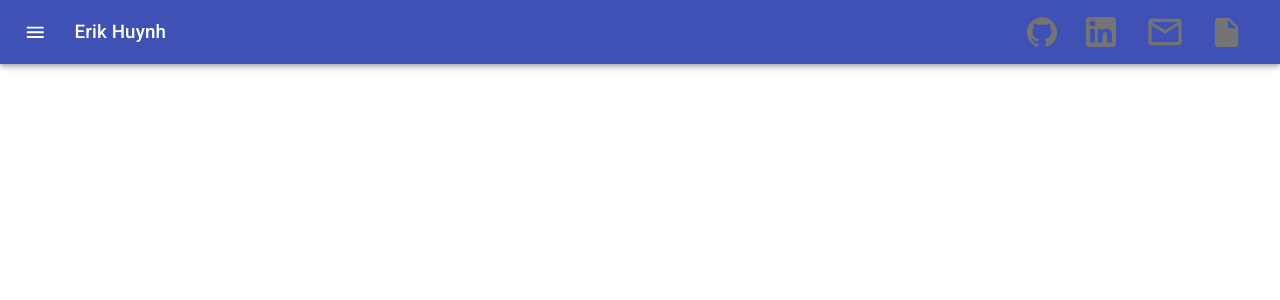
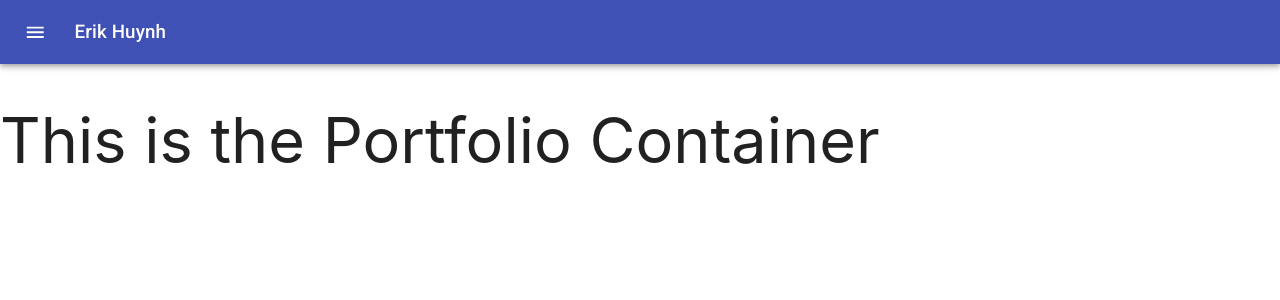
Before and after one commit to E-Huynh/Portfolio, a React (Create React App) app: page / in a window 1280 px wide. Shown: the top 300 px of the page. Built offline with nearby package versions, Linux system fonts and the light colour scheme.

Commit message:
Reset to build a skeleton layout

```diff
--- a/public/index.html
+++ b/public/index.html
@@ -23,7 +23,6 @@
     <!-- App.js component -->
   </div>
   <script src="https://cdnjs.cloudflare.com/ajax/libs/materialize/1.0.0/js/materialize.js"></script>
-  <script src="./index.js"></script>
 </body>
 
 </html>
--- a/public/index.js
+++ /dev/null
@@ -1,3 +0,0 @@
-$(document).ready(function () {
-    $('.sidenav').sidenav();
-});
--- a/src/App.js
+++ b/src/App.js
@@ -1,10 +1,12 @@
 import React from 'react';
-import NavBar from './components/Navbar'
+import NavBar from './components/layout/NavBar'
+import PortfolioContainer from './components/layout/portfolioContainer';
 
 function App() {
   return (
     <div>
       <NavBar />
+      <PortfolioContainer/>
     </div>
   );
 }
--- a/src/components/Navbar.js
+++ /dev/null
@@ -1,73 +0,0 @@
-import React from 'react';
-import { makeStyles } from '@material-ui/core/styles';
-import AppBar from '@material-ui/core/AppBar';
-import Toolbar from '@material-ui/core/Toolbar';
-import Typography from '@material-ui/core/Typography';
-import IconButton from '@material-ui/core/IconButton';
-import MenuIcon from '@material-ui/icons/Menu';
-import GitHubIcon from '@material-ui/icons/GitHub';
-import LinkedInIcon from '@material-ui/icons/LinkedIn';
-import MailOutlineIcon from '@material-ui/icons/MailOutline';
-import InsertDriveFileIcon from '@material-ui/icons/InsertDriveFile';
-import { createMuiTheme } from '@material-ui/core/styles';
-import purple from '@material-ui/core/colors/purple';
-import green from '@material-ui/core/colors/green';
-
-const useStyles = makeStyles((theme) => ({
-  root: {
-    flexGrow: 1,
-  },
-  menuButton: {
-    marginRight: theme.spacing(2),
-  },
-  title: {
-    flexGrow: 1,
-  },
-  app: {
-    background: '#272727'
-  },
-  iconColor: {
-    color: '#747474'
-  }
-}));
-
-const theme = createMuiTheme({
-    palette: {
-      primary: purple,
-      secondary: green,
-    },
-    status: {
-      danger: 'orange',
-    },
-  });
-
-export default function ButtonAppBar() {
-  const classes = useStyles();
-
-  return (
-    <div className={classes.root}>
-      <AppBar position="static" theme={theme}>
-        <Toolbar>
-          <IconButton edge="start" className={classes.menuButton} color="inherit" aria-label="menu">
-            <MenuIcon />
-          </IconButton>
-          <Typography variant="h6" className={classes.title}>
-            Erik Huynh
-          </Typography>
-          <IconButton>
-              <GitHubIcon className={classes.iconColor} style={{ fontSize: 30 }}/>
-          </IconButton>
-          <IconButton>
-              <LinkedInIcon className={classes.iconColor} style={{ fontSize: 40 }}/>
-          </IconButton>
-          <IconButton>
-              <MailOutlineIcon className={classes.iconColor} style={{ fontSize: 40 }}/>
-          </IconButton>
-          <IconButton>
-              <InsertDriveFileIcon className={classes.iconColor} style={{ fontSize: 35 }}/>
-          </IconButton>
-        </Toolbar>
-      </AppBar>
-    </div>
-  );
-}
--- /dev/null
+++ b/src/components/layout/NavBar.js
@@ -0,0 +1,46 @@
+import React from 'react';
+import { makeStyles } from '@material-ui/core/styles';
+import AppBar from '@material-ui/core/AppBar';
+import Toolbar from '@material-ui/core/Toolbar';
+import Typography from '@material-ui/core/Typography';
+import IconButton from '@material-ui/core/IconButton';
+import MenuIcon from '@material-ui/icons/Menu';
+
+
+const useStyles = makeStyles((theme) => ({
+  root: {
+    flexGrow: 1,
+  },
+  menuButton: {
+    marginRight: theme.spacing(2),
+  },
+  title: {
+    flexGrow: 1,
+  },
+  app: {
+    background: '#272727'
+  },
+  iconColor: {
+    color: '#747474'
+  }
+}));
+
+
+export default function ButtonAppBar() {
+  const classes = useStyles();
+
+  return (
+    <div className={classes.root}>
+      <AppBar position="static">
+        <Toolbar>
+          <IconButton edge="start" className={classes.menuButton} color="inherit" aria-label="menu">
+            <MenuIcon />
+          </IconButton>
+          <Typography variant="h6" className={classes.title}>
+            Erik Huynh
+          </Typography>
+        </Toolbar>
+      </AppBar>
+    </div>
+  );
+}
--- /dev/null
+++ b/src/components/layout/portfolioContainer.js
@@ -0,0 +1,9 @@
+import React from 'react'
+
+export default function portfolioContainer() {
+    return (
+        <div>
+            <h1>This is the Portfolio Container</h1>
+        </div>
+    )
+}
--- a/src/index.js
+++ b/src/index.js
@@ -3,12 +3,7 @@ import ReactDOM from 'react-dom';
 import App from './App';
 import * as serviceWorker from './serviceWorker';
 
-ReactDOM.render(
-  <React.StrictMode>
-    <App />
-  </React.StrictMode>,
-  document.getElementById('root')
-);
+ReactDOM.render(<App />, document.getElementById("root"));
 
 // If you want your app to work offline and load faster, you can change
 // unregister() to register() below. Note this comes with some pitfalls.
```
